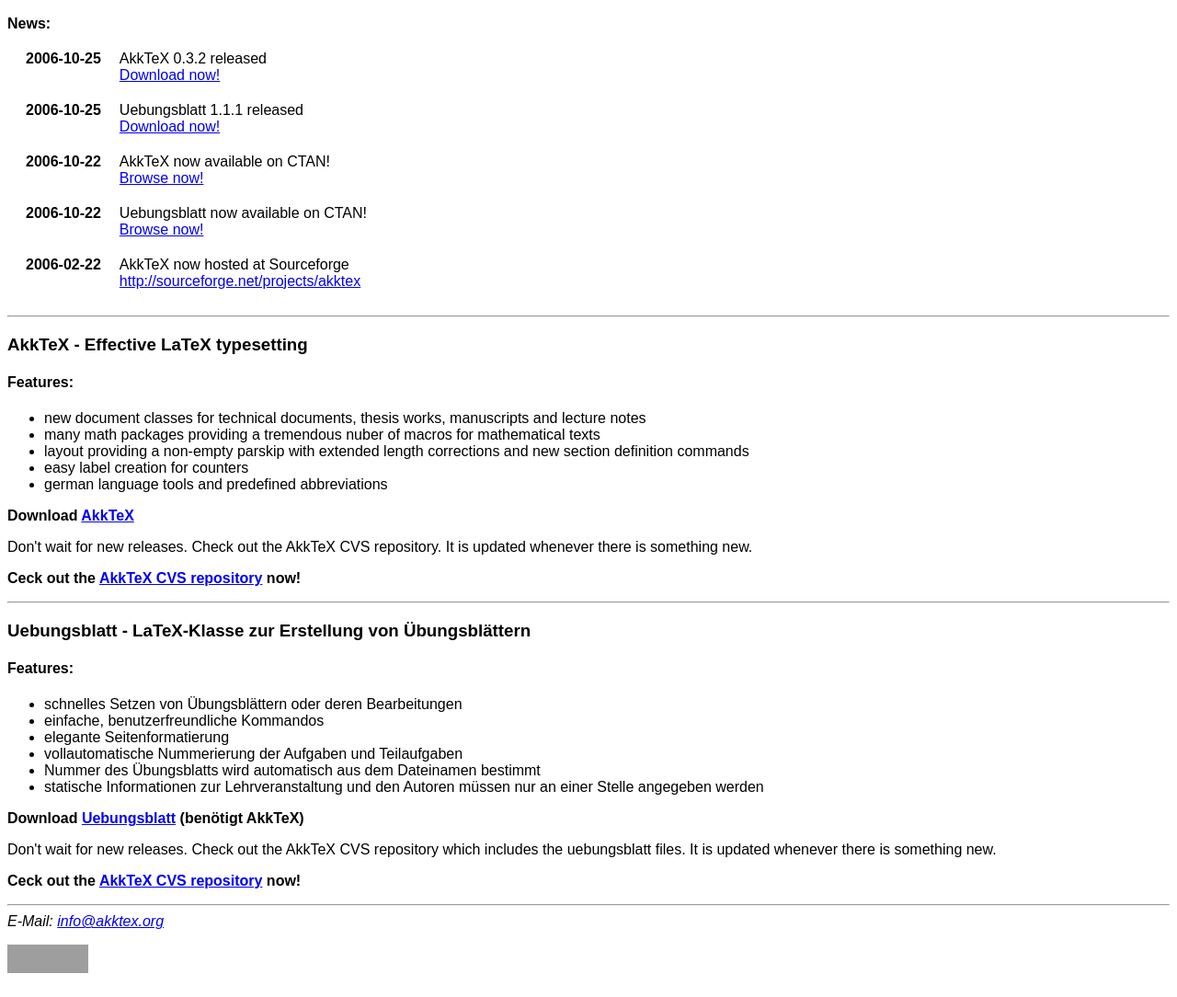
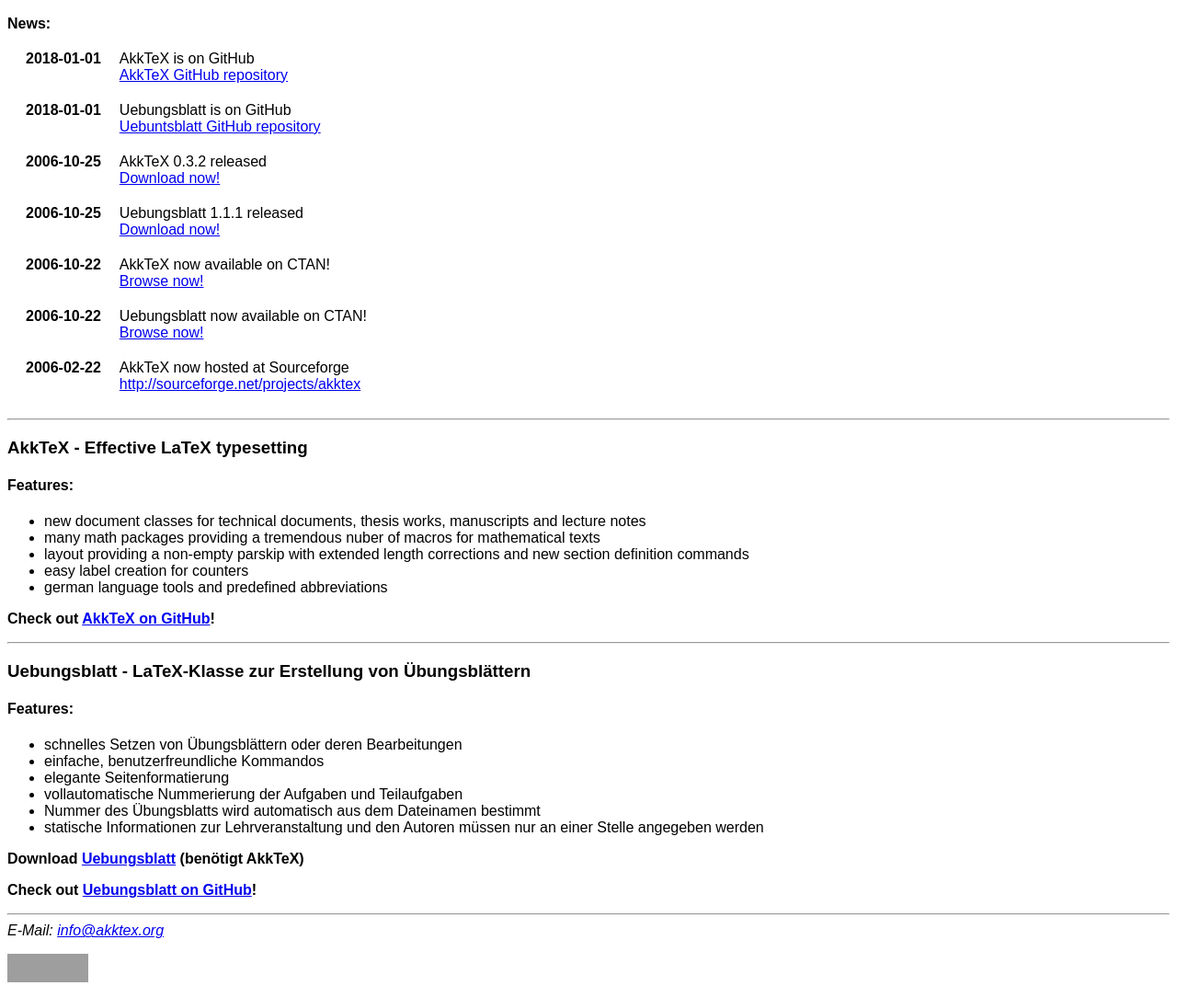
Before and after one commit to AkkTeX/akktex.github.io, a plain HTML site: page index.html in a window 1280 px wide. Shown: the part 51-1135 px from the top of the page at 92% size. Drawn offline with Linux system fonts and the light colour scheme; grey boxes are pictures that could not be loaded.

Commit message:
AkkTeX and Uebungsblatt on Github

```diff
--- a/index.html
+++ b/index.html
@@ -11,6 +11,19 @@
 <h2>AkkTeX - LaTeX utilities by Igor Akkerman</h2>
 <b>News:</b>
 <table border="0" cellpadding="0" cellspacing="20">
+<tr>
+<td valign="top"><b>2018-01-01</b></td>
+<td>
+    AkkTeX is on GitHub
+    <br/> <a href="https://github.com/AkkTeX/akktex">AkkTeX GitHub repository</a>
+</td>
+</tr>
+<td valign="top"><b>2018-01-01</b></td>
+<td>
+    Uebungsblatt is on GitHub
+    <br/> <a href="https://github.com/AkkTeX/uebungsblatt">Uebuntsblatt GitHub repository</a>
+</td>
+</tr>
 <tr>
 <td valign="top"><b>2006-10-25</b></td>
 <td>
@@ -59,16 +72,9 @@
   <li>german language tools and predefined abbreviations</li>
 </ul>
 <p>
-<b>Download <a href="http://prdownloads.sourceforge.net/akktex/akktex-0.3.2.zip?download">AkkTeX</a></b>
+<b>Check out <a href="https://github.com/AkkTeX/akktex">AkkTeX on GitHub</a>!</b>
 </p>
-<p>
-Don't wait for new releases. Check out the AkkTeX CVS repository.
-It is updated whenever there is something new.
-</p>
-<p>
-<b>Ceck out the <a href="http://sourceforge.net/cvs/?group_id=160672">AkkTeX CVS repository</a> now!</b>
-</p>
-
+<!-- ====================================================================== -->
 <hr />
 <!-- ====================================================================== -->
 <h3>Uebungsblatt - LaTeX-Klasse zur Erstellung von Übungsblättern</h3>
@@ -85,11 +91,7 @@ It is updated whenever there is something new.
 <b>Download <a href="http://prdownloads.sourceforge.net/akktex/uebungsblatt-1.1.1.zip?download">Uebungsblatt</a> (benötigt AkkTeX)</b>
 </p>
 <p>
-Don't wait for new releases. Check out the AkkTeX CVS repository which includes the uebungsblatt files.
-It is updated whenever there is something new.
-</p>
-<p>
-<b>Ceck out the <a href="http://sourceforge.net/cvs/?group_id=160672">AkkTeX CVS repository</a> now!</b>
+<b>Check out <a href="https://github.com/AkkTeX/uebungsblatt">Uebungsblatt on GitHub</a>!</b>
 </p>
 <!-- ====================================================================== -->
 <hr />
```
